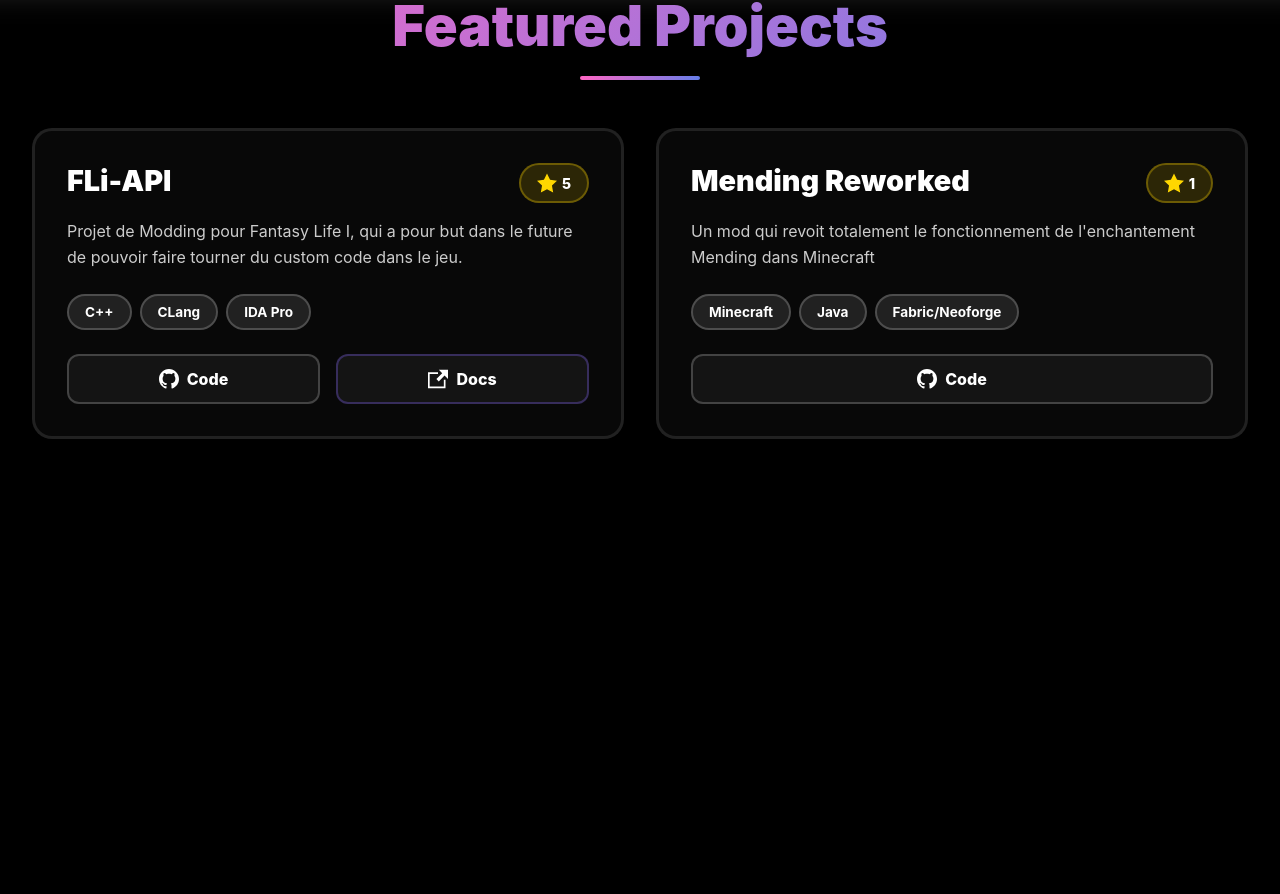
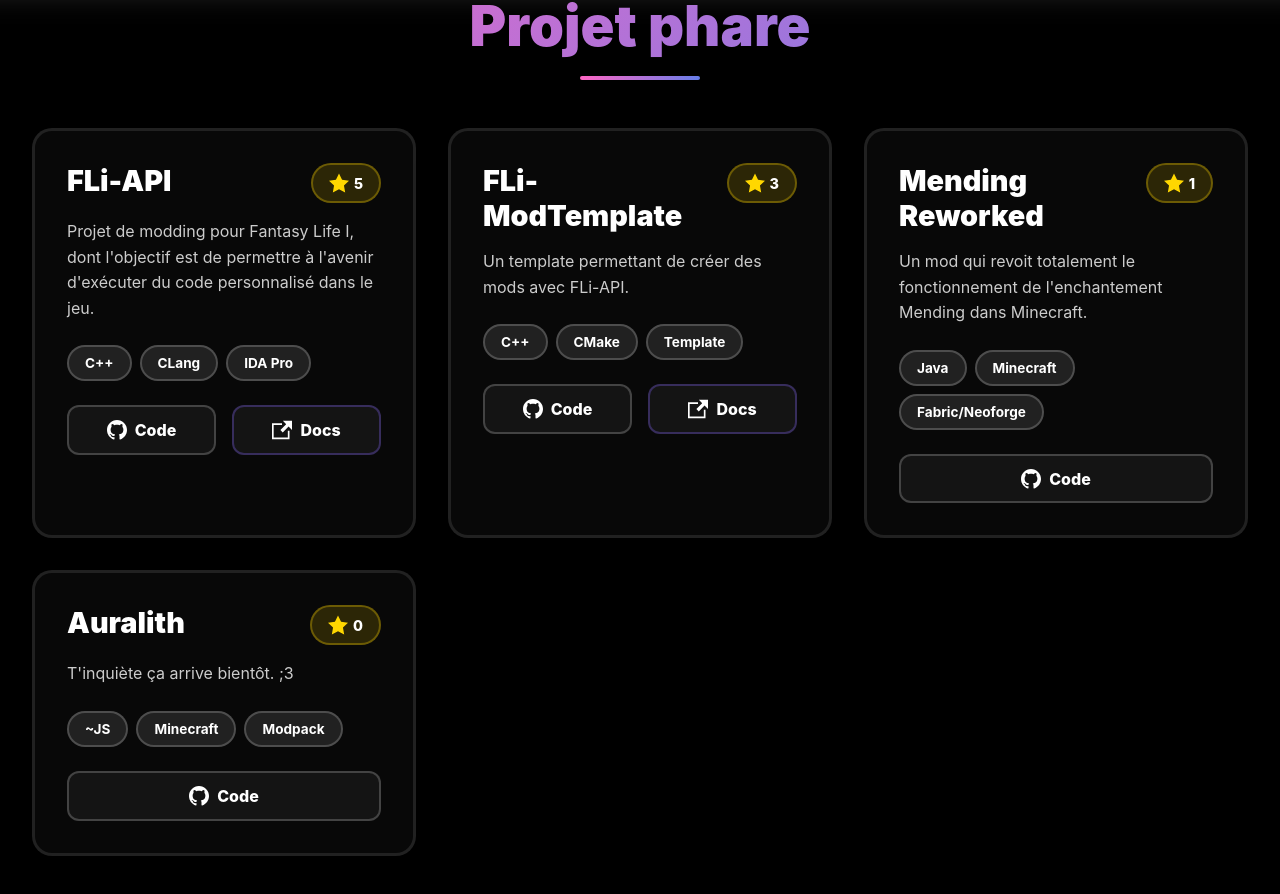
Before and after one commit to AmeliaCute/ame-linktree, a Vue app: page / in a window 1280 px wide. Shown: the part 872-1766 px from the top of the page. Before the commit the page ends 1375 px from the top, so only its background shows below. Built offline with nearby package versions, Linux system fonts and the light colour scheme.

Commit message:
Update project descriptions in config.json and change section title to French in ProjectsSection.vue

```diff
--- a/public/config.json
+++ b/public/config.json
@@ -56,10 +56,11 @@
     }
   ],
 
-  "projects": [
+  "projects":
+  [
     {
       "name": "FLi-API",
-      "description": "Projet de Modding pour Fantasy Life I, qui a pour but dans le future de pouvoir faire tourner du custom code dans le jeu.",
+      "description": "Projet de modding pour Fantasy Life I, dont l'objectif est de permettre à l'avenir d'exécuter du code personnalisé dans le jeu.",
       "tags": ["C++", "CLang", "IDA Pro"],
       "github": "https://github.com/ReDevCafe/FantasyLifeI-API",
       "live": "http://flidoc.amycute.xyz/",
@@ -67,12 +68,30 @@
       "featured": true
     },
     {
+      "name": "FLi-ModTemplate",
+      "description": "Un template permettant de créer des mods avec FLi-API.",
+      "tags": ["C++", "CMake", "Template"],
+      "github": "https://github.com/ReDevCafe/FantasyLifeI-ModTemplate",
+      "live": "https://github.com/new?template_name=FantasyLifeI-ModTemplate&template_owner=ReDevCafe",
+      "stars": 3,
+      "featured": true
+    },
+    {
       "name": "Mending Reworked",
-      "description": "Un mod qui revoit totalement le fonctionnement de l'enchantement Mending dans Minecraft",
-      "tags": ["Minecraft", "Java", "Fabric/Neoforge"],
+      "description": "Un mod qui revoit totalement le fonctionnement de l'enchantement Mending dans Minecraft.",
+      "tags": ["Java", "Minecraft", "Fabric/Neoforge"],
       "github": "https://github.com/AmeliaCute/MendingReworked",
-      "live":  null,
+      "live": null,
       "stars": 1,
+      "featured": true
+    },
+    {
+      "name": "Auralith",
+      "description": "T'inquiète ça arrive bientôt. ;3",
+      "tags": ["~JS", "Minecraft", "Modpack"],
+      "github": "https://github.com/AmeliaCute/Auralith",
+      "live": null,
+      "stars": 0,
       "featured": true
     }
   ],
@@ -84,11 +103,6 @@
       "primary": "#ff66c4",
       "secondary": "#667eea",
       "accent": "#f093fb"
-    },
-    "gradients":
-    {
-      "main": "linear-gradient(135deg, #ff66c4, #667eea, #f093fb)",
-      "overlay": "linear-gradient(135deg, rgba(255, 102, 196, 0.08) 0%, rgba(102, 126, 234, 0.08) 100%)"
     }
   }
 }
--- a/src/components/ProjectsSection.vue
+++ b/src/components/ProjectsSection.vue
@@ -1,7 +1,7 @@
 <template>
   <section class="projects-section">
     <div class="section-header">
-      <h2 class="section-title">Featured Projects</h2>
+      <h2 class="section-title">Projet phare</h2>
       <div class="section-divider"></div>
     </div>
 
```
